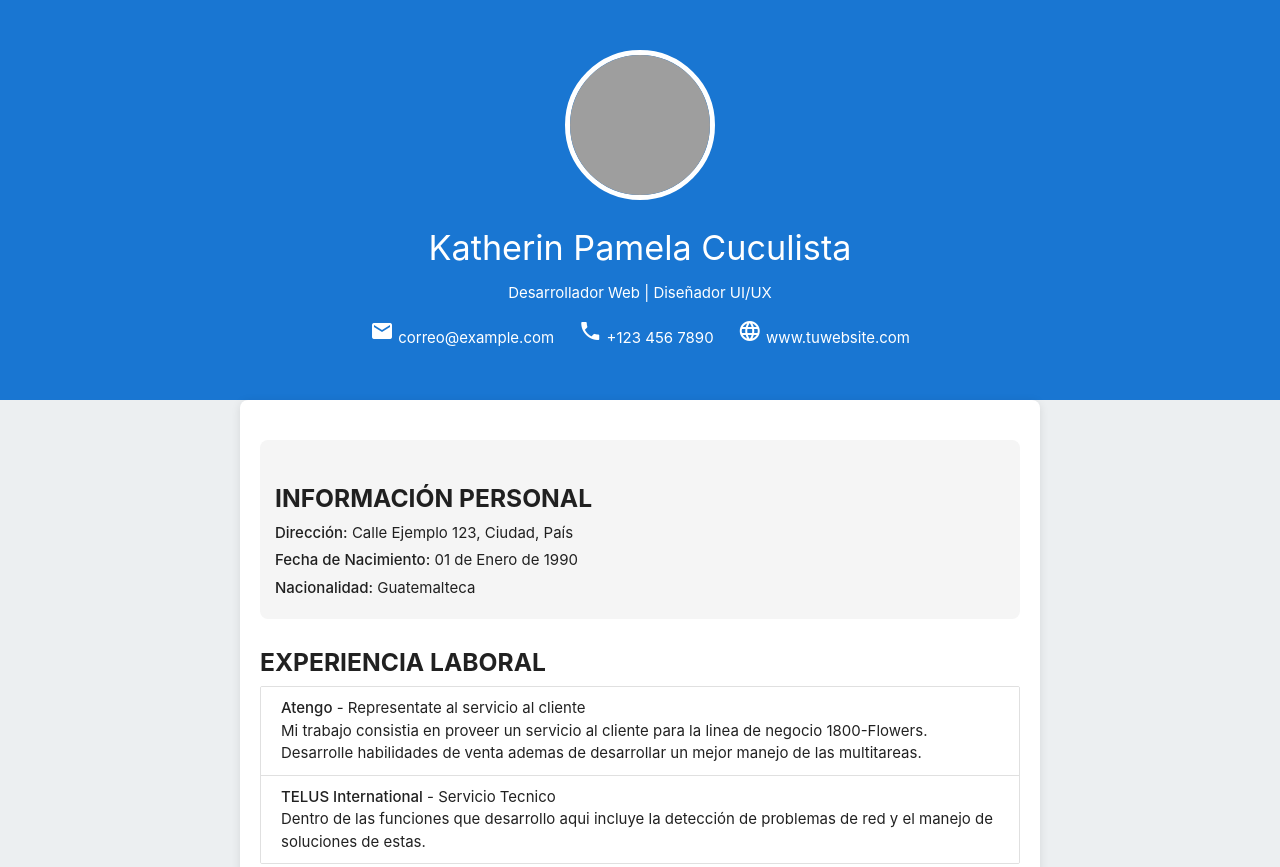
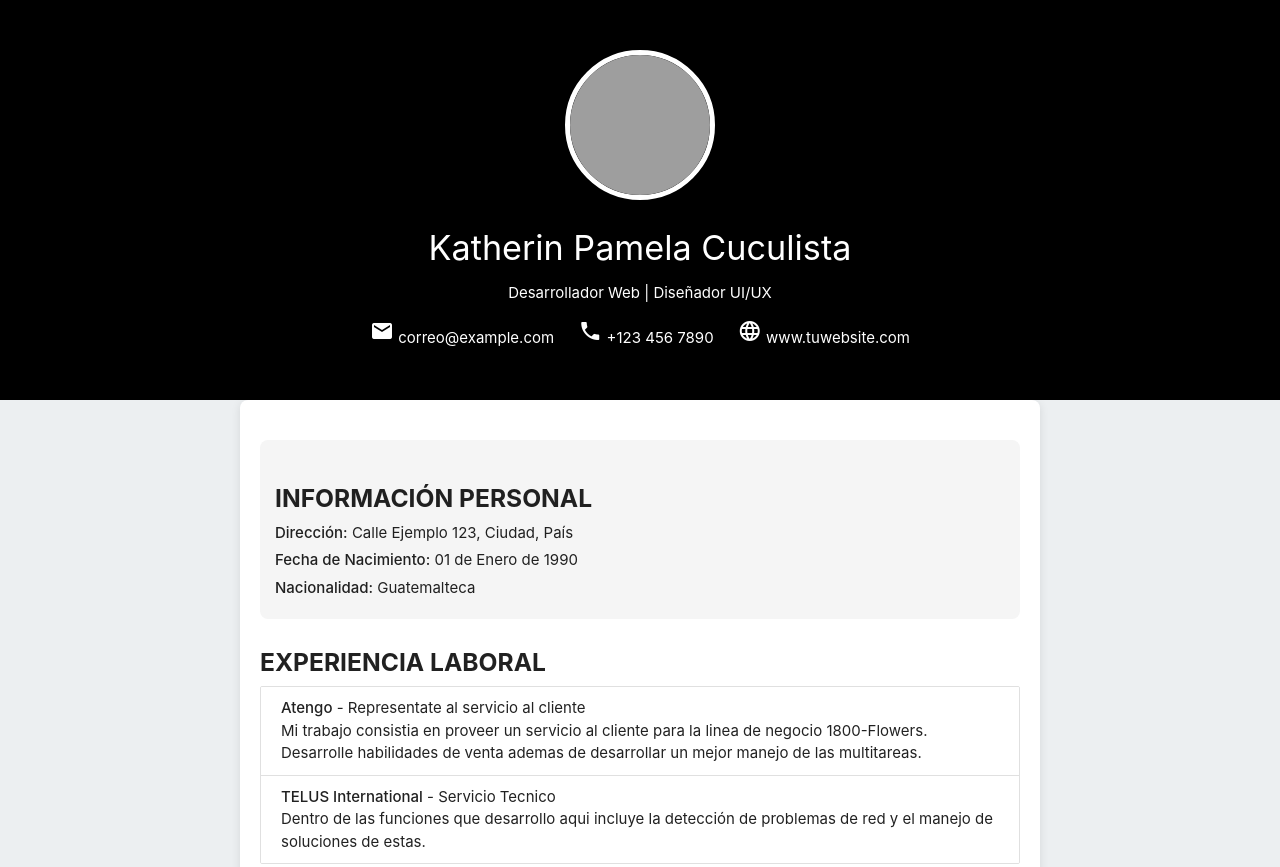
Before and after one commit to Kittkat12/Kittkat12.github.io, a plain HTML site: page index.html in a window 1280 px wide. Shown: the top 867 px of the page. Drawn offline with nearby package versions, Linux system fonts and the light colour scheme; grey boxes are pictures that could not be loaded.

Commit message:
Initial commit

```diff
--- a/index.html
+++ b/index.html
@@ -13,7 +13,7 @@
         .profile {
             text-align: center;
             padding: 50px 20px;
-            background-color: #1976d2;
+            background-color: #000000;
             color: white;
         }
         .profile img {
```
